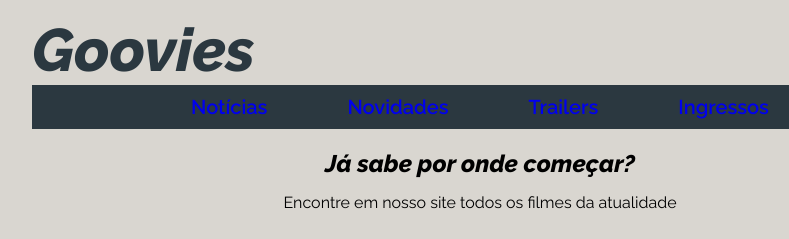
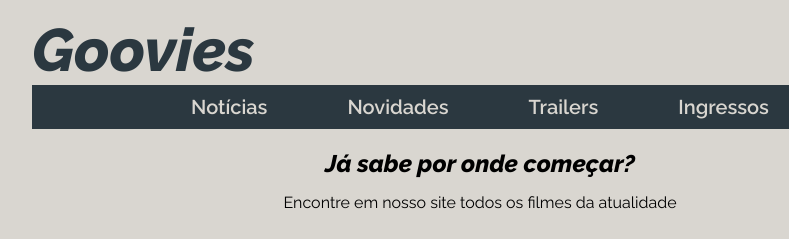
Before and after one commit to renato-diasp/myGoovies, a plain HTML site: page index.html in a window 1280 px wide. Shown: the top 239 px of the page, 160-949 px from the left. Drawn offline with Linux system fonts and the light colour scheme.

Commit message:
Alterada a cor dos links da barra de navegação

```diff
--- a/css/style.css
+++ b/css/style.css
@@ -81,6 +81,10 @@ body{
   list-style: none;
   font-size: 20px;
   font-weight: 700;
+}
+
+.menu li a{
+  color: var(--color-text-nav);
 }
 
 .menu li a:visited{
```
